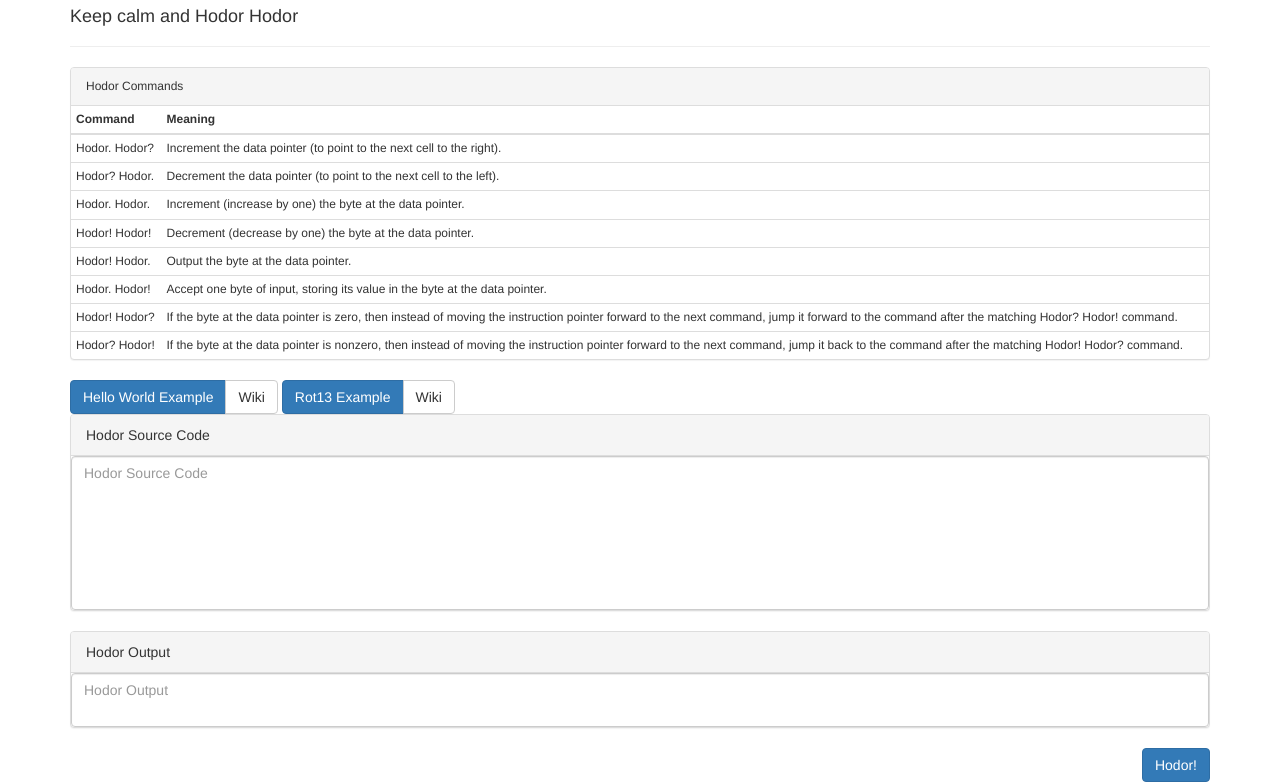
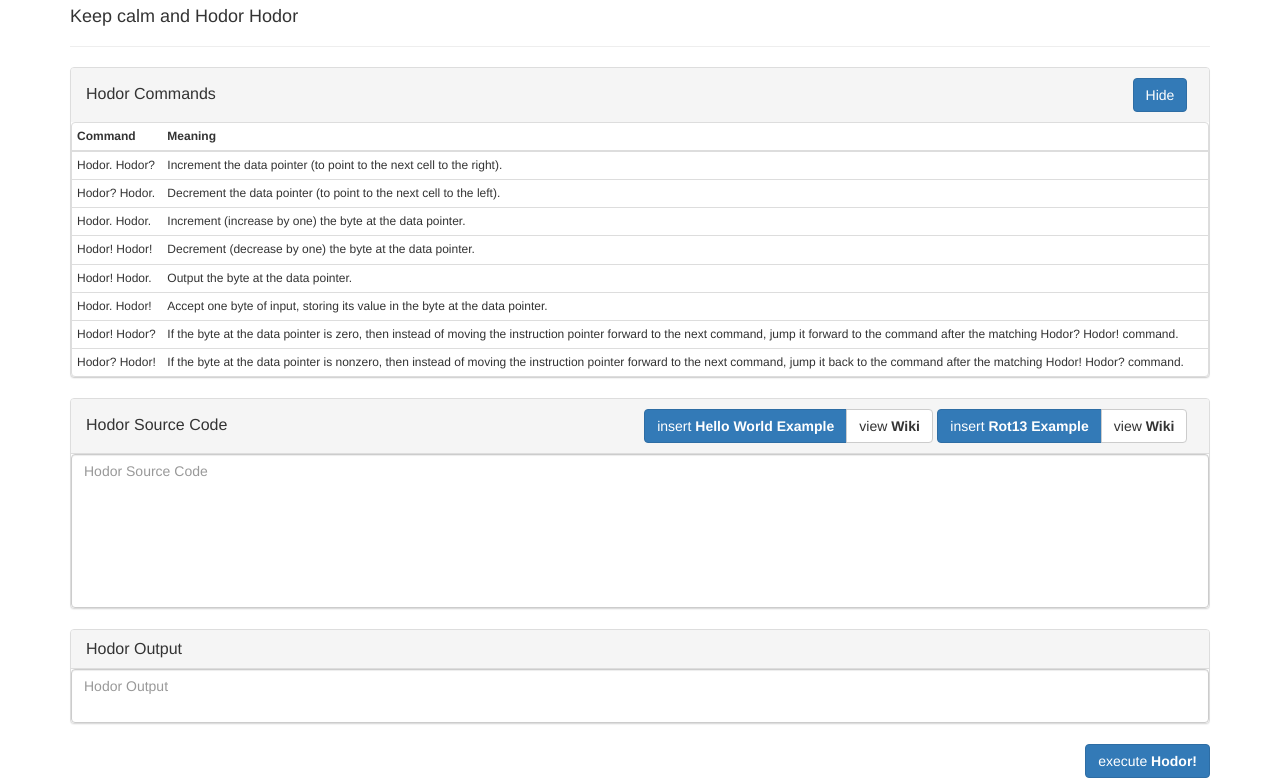
Before and after one commit to ZacMarcus/HodorInterpreter, a plain HTML site: page index.html in a window 1280 px wide. Shown: the part 76-858 px from the top of the page. Drawn offline with nearby package versions, Linux system fonts and the light colour scheme.

Commit message:
updated site to be layed out better. moved buttons. added accordian for the commands so that they may be hidden

```diff
--- /dev/null
+++ b/app.css
@@ -0,0 +1,16 @@
+.alignRight{
+	text-align:right;
+	width: 59%;
+}
+
+.inLine{
+	display:inline-block;
+}
+
+.alignLeft{
+	width: 40%;
+}
+
+.tableFontSize{
+	font-size: 12px;
+}
--- /dev/null
+++ b/app.js
@@ -0,0 +1,9 @@
+function updateShowHideText()
+{
+	if($("#collapseOne").hasClass('in')){
+		document.getElementById("btnShowHide").innerHTML = "Show";
+	}
+	else{
+		document.getElementById("btnShowHide").innerHTML = "Hide";
+	}
+}
--- a/index.html
+++ b/index.html
@@ -13,8 +13,9 @@
 <!-- <link rel="stylesheet" href="http://netdna.bootstrapcdn.com/bootstrap/3.1.1/css/bootstrap-theme.min.css"> -->
 
 <!-- Latest compiled and minified JavaScript -->
-<!-- <script src="http://netdna.bootstrapcdn.com/bootstrap/3.1.1/js/bootstrap.min.js"></script> -->
-
+<script src="http://netdna.bootstrapcdn.com/bootstrap/3.1.1/js/bootstrap.min.js"></script>
+<script src="app.js"></script>
+<link rel="stylesheet" href="app.css">
 <!-- Google Analytics script -->
 <!--
 <script>
@@ -40,9 +41,21 @@
 		<h4>Keep calm and Hodor Hodor</h4>
 	</div>
 
-	<div class="panel panel-default" style="font-size:12px">
-		<div class="panel-heading">Hodor Commands</div>
-		<table class="table table-hover table-condensed">
+	<div class="panel-group" id="accordion">
+	  <div class="panel panel-default">
+		<div class="panel-heading">
+		  <h4 class="panel-title">
+			<div class="alignLeft inLine">
+				Hodor Commands
+			</div>
+			<div class="alignRight inLine">
+				<button id="btnShowHide" type="button" class="btn btn-primary" data-toggle="collapse" data-target="#collapseOne" onclick="updateShowHideText();">Hide</span></button>
+			</div>
+		  </h4>
+		</div>
+		<div id="collapseOne" class="panel-collapse collapse in">
+		  <div class="panel panel-default">
+			<table class="table table-hover table-condensed tableFontSize">
 				<thead>
 					<th>Command</th><th>Meaning</th>
 				</thead>
@@ -55,22 +68,33 @@
 					<tr><td>Hodor. Hodor!</td><td>Accept one byte of input, storing its value in the byte at the data pointer.</td></tr>
 					<tr><td>Hodor! Hodor?</td><td>If the byte at the data pointer is zero, then instead of moving the instruction pointer forward to the next command, jump it forward to the command after the matching Hodor? Hodor! command.</td></tr>
 					<tr><td>Hodor? Hodor!</td><td>If the byte at the data pointer is nonzero, then instead of moving the instruction pointer forward to the next command, jump it back to the command after the matching Hodor! Hodor? command.</td></tr>
-			</dl>
 				</tbody>
 			</table>
 		  </div>
+		</div>
+	  </div>
+	</div>
 
+
+
+	<div class="panel panel-default">
+		<div class="panel-heading">
+			<h4 class="panel-title">
+				<div class="alignLeft inLine">
+					Hodor Source Code
+				</div>
+				<div class="alignRight inLine">
 					<div class="btn-group">
-		<button type="button" class="btn btn-primary" name="helloworld" id="helloworld" onclick="insertHelloWorld();">Hello World Example</button>
-		<a class="btn btn-default" href="http://en.wikipedia.org/wiki/Hello_world_program">Wiki</a>
+						<button type="button" class="btn btn-primary" name="helloworld" id="helloworld" onclick="insertHelloWorld();">insert <b>Hello World Example</b></button>
+						<a class="btn btn-default" href="http://en.wikipedia.org/wiki/Hello_world_program">view <b>Wiki</b></a>
 					</div>
 					<div class="btn-group">
-		<button type="button" class="btn btn-primary" name="rot13" id="rot13" onclick="insertRot13();">Rot13 Example</button>
-		<a class="btn btn-default" href="http://en.wikipedia.org/wiki/ROT13">Wiki</a>
+						<button type="button" class="btn btn-primary" name="rot13" id="rot13" onclick="insertRot13();">insert <b>Rot13 Example</b></button>
+						<a class="btn btn-default" href="http://en.wikipedia.org/wiki/ROT13">view <b>Wiki</b></a>
 					</div>
-
-	<div class="panel panel-default">
-		<div class="panel-heading">Hodor Source Code</div>
+				</div>
+			<h4 class="panel-title">
+		</div>
 		<div class="alert alert-danger" id="errorAlert" style="display:none"></div>
 		<textarea class="form-control" style="resize:none" name="source" rows="7" id="source" onkeydown="enableInputBox();" oninput="enableInputBox();" placeholder="Hodor Source Code"></textarea>
 	</div>
@@ -81,12 +105,18 @@
 	</div>
 
 	<div class="panel panel-default">
-		<div class="panel-heading">Hodor Output</div>
+		<div class="panel-heading">
+			<h4 class="panel-title">
+				<div class="alignLeft inLine">
+					Hodor Output
+				</div>
+			</h4>
+		</div>
 		<textarea class="form-control" style="resize:none" name="output" rows="2" id="output" placeholder="Hodor Output"></textarea>
 	</div>
 
 	<div class="input-group pull-right">
-		<button type="button" class="btn btn-primary" name="hodor" id="hodor" onclick="interpret('source','output');">Hodor!</button>
+		<button type="button" class="btn btn-primary" name="hodor" id="hodor" onclick="interpret('source','output');">execute <b>Hodor!</b></button>
 	</div>
 </div>
 </body>
```
Lines whose indentation alone changed are shown as unchanged.
